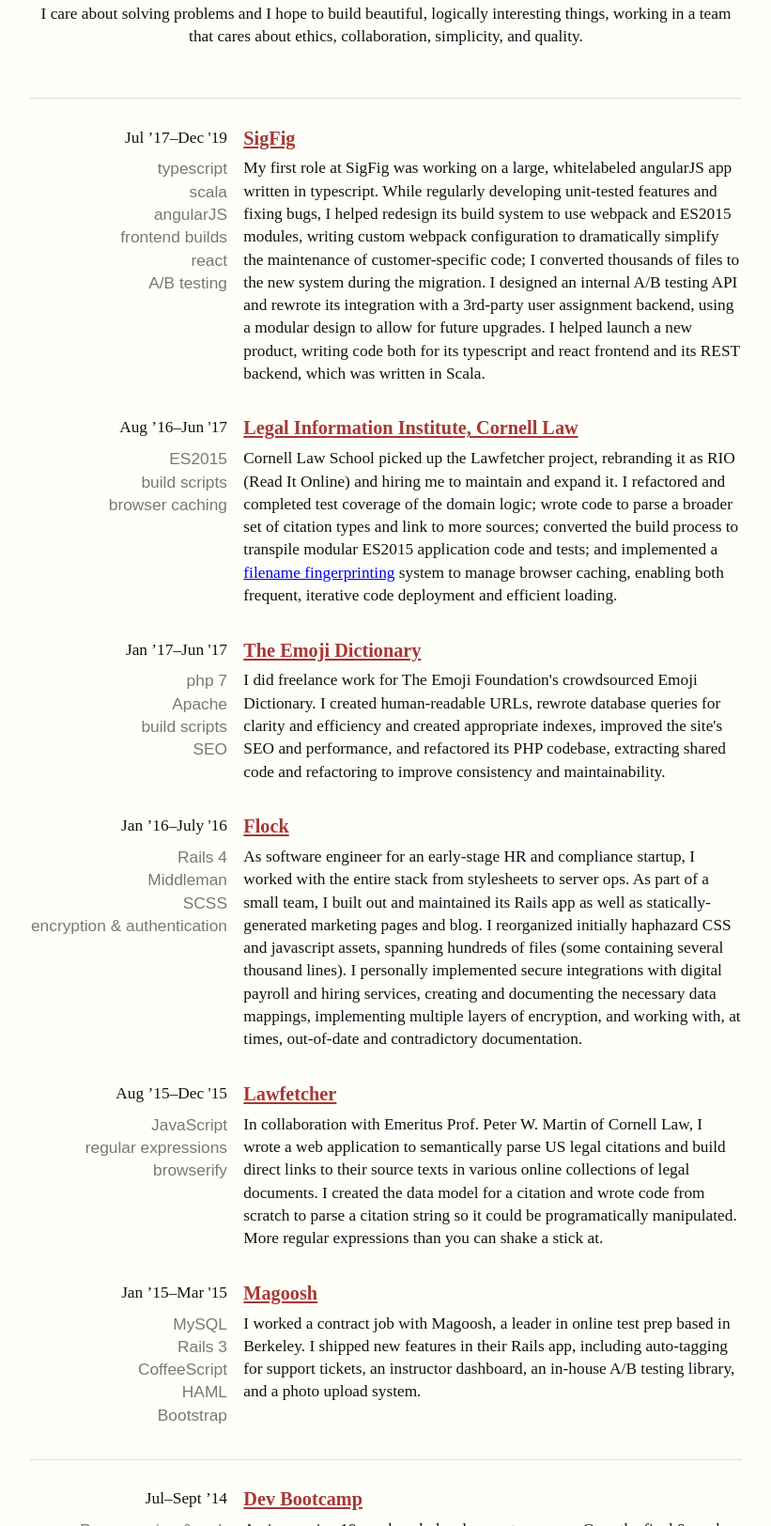
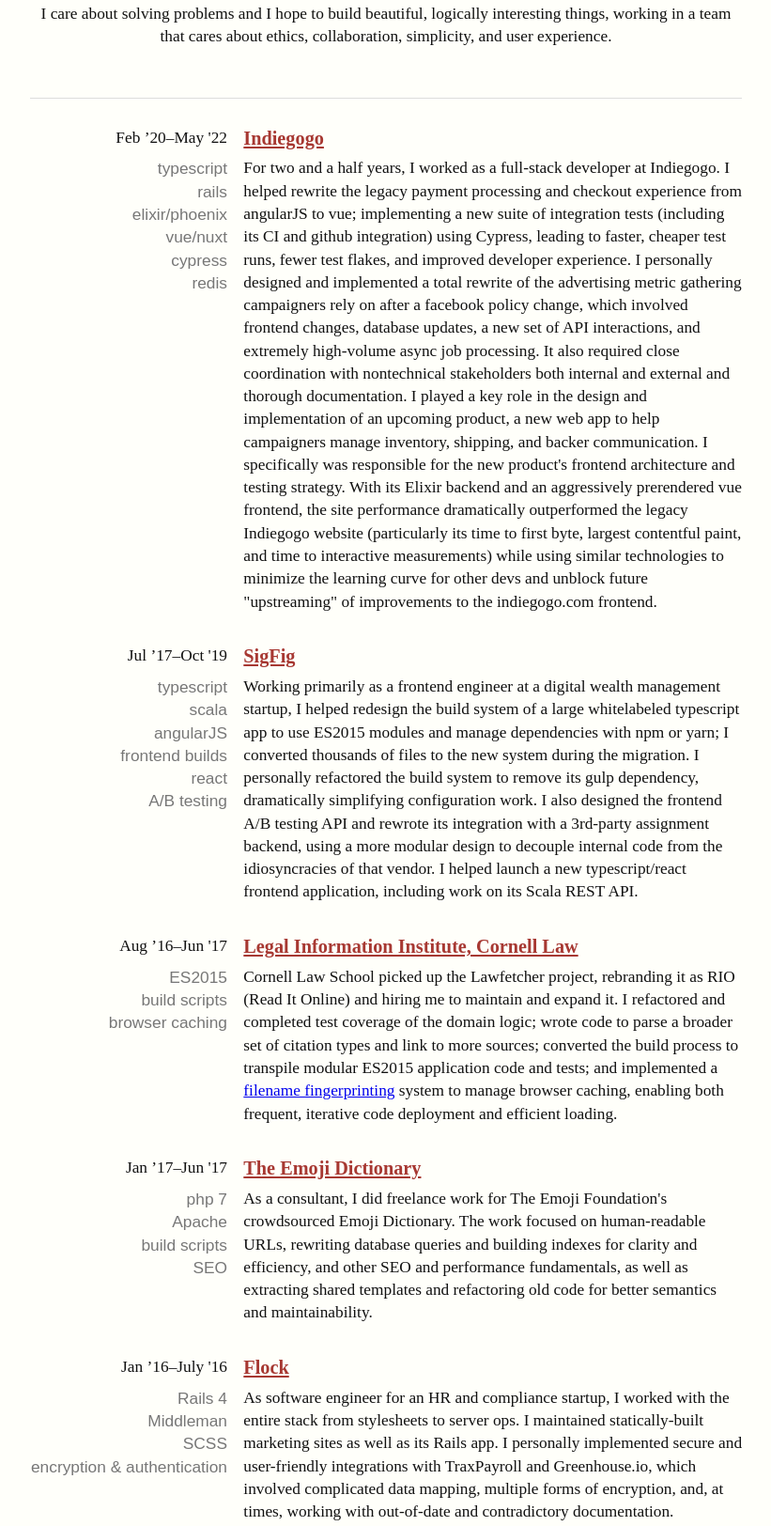
Before and after one commit to ambirdsall/resume, a Gatsby site: page / in a window 1280 px wide. Shown: the part 279-1903 px from the top of the page at 94% size, without its empty margins (229-1050 px from the left). Built offline with nearby package versions, Linux system fonts and the light colour scheme; Gatsby itself is replaced by a stand-in of ours; a web font is replaced by a local one.

Commit message:
use yarn and update resume

```diff
--- a/src/components/resume.js
+++ b/src/components/resume.js
@@ -5,9 +5,36 @@
 const Resume = () => (
   <>
     <div id="work-experience" className="block-group">
+      <Entry title="Indiegogo"
+        titleLink="https://indiegogo.com"
+        dates="Feb '20-May '22"
+        skills={[
+          "typescript",
+          "rails",
+          "elixir/phoenix",
+          "vue/nuxt",
+          "cypress",
+          "redis"
+        ]}>
+        For two and a half years, I worked as a full-stack developer at Indiegogo. I helped rewrite the
+        legacy payment processing and checkout experience from angularJS to vue; implementing a new suite of
+        integration tests (including its CI and github integration) using Cypress, leading to faster,
+        cheaper test runs, fewer test flakes, and improved developer experience. I personally designed and
+        implemented a total rewrite of the advertising metric gathering campaigners rely on after a facebook
+        policy change, which involved frontend changes, database updates, a new set of API interactions, and
+        extremely high-volume async job processing. It also required close coordination with nontechnical
+        stakeholders both internal and external and thorough documentation. I played a key role in the
+        design and implementation of an upcoming product, a new web app to help campaigners manage
+        inventory, shipping, and backer communication. I specifically was responsible for the new product's
+        frontend architecture and testing strategy. With its Elixir backend and an aggressively prerendered
+        vue frontend, the site performance dramatically outperformed the legacy Indiegogo website
+        (particularly its time to first byte, largest contentful paint, and time to interactive
+        measurements) while using similar technologies to minimize the learning curve for other devs and
+        unblock future "upstreaming" of improvements to the indiegogo.com frontend.
+      </Entry>
       <Entry title="SigFig"
         titleLink="https://sigfig.com"
-               dates="Jul '17-Dec '19"
+        dates="Jul '17-Oct '19"
         skills={[
           "typescript",
           "scala",
@@ -16,19 +43,14 @@
           "react",
           "A/B testing",
         ]}>
-
-          My first role at SigFig was working on a large, whitelabeled angularJS
-          app written in typescript. While regularly developing unit-tested
-          features and fixing bugs, I helped redesign its build system to use
-          webpack and ES2015 modules, writing custom webpack configuration to
-          dramatically simplify the maintenance of customer-specific code; I
-          converted thousands of files to the new system during the migration. I
-          designed an internal A/B testing API and rewrote its integration with
-          a 3rd-party user assignment backend, using a modular design to allow
-          for future upgrades. I helped launch a new product, writing code both
-          for its typescript and react frontend and its REST backend, which was
-          written in Scala.
-
+        Working primarily as a frontend engineer at a digital wealth management startup, I helped
+        redesign the build system of a large whitelabeled typescript app to use ES2015 modules and
+        manage dependencies with npm or yarn; I converted thousands of files to the new system during
+        the migration. I personally refactored the build system to remove its gulp dependency,
+        dramatically simplifying configuration work. I also designed the frontend A/B testing API and rewrote
+        its integration with a 3rd-party assignment backend, using a more modular design to decouple
+        internal code from the idiosyncracies of that vendor. I helped launch a new typescript/react
+        frontend application, including work on its Scala REST API.
       </Entry>
       <Entry title="Legal Information Institute, Cornell Law"
         titleLink="https://law.cornell.edu/rio"
@@ -38,17 +60,13 @@
           "build scripts",
           "browser caching",
         ]}>
-
-          Cornell Law School picked up the Lawfetcher project, rebranding it as
-          RIO (Read It Online) and hiring me to maintain and expand it. I
-          refactored and completed test coverage of the domain logic; wrote code
-          to parse a broader set of citation types and link to more sources;
-          converted the build process to transpile modular ES2015 application
-          code and tests; and implemented a <a
-          href="http://guides.rubyonrails.org/asset_pipeline.html#what-is-fingerprinting-and-why-should-i-care-questionmark">
-          filename fingerprinting</a> system to manage browser caching, enabling
-          both frequent, iterative code deployment and efficient loading.
-
+        Cornell Law School picked up the Lawfetcher project, rebranding it as RIO (Read It Online) and
+        hiring me to maintain and expand it. I refactored and completed test coverage of the
+        domain logic; wrote code to parse a broader set of citation types and link to more
+        sources; converted the build process to transpile modular ES2015 application code and
+        tests; and implemented a <a href="http://guides.rubyonrails.org/asset_pipeline.html#what-is-fingerprinting-and-why-should-i-care-questionmark">
+          filename fingerprinting</a> system to manage browser caching, enabling both frequent,
+        iterative code deployment and efficient loading.
       </Entry>
       {/* emoji dictionary */}
       <Entry title="The Emoji Dictionary" titleLink="https://emojidictionary.emojifoundation.com/"
@@ -59,14 +77,11 @@
           "build scripts",
           "SEO",
         ]}>
-
-          I did freelance work for The Emoji Foundation's crowdsourced Emoji
-          Dictionary. I created human-readable URLs, rewrote database queries
-          for clarity and efficiency and created appropriate indexes, improved
-          the site's SEO and performance, and refactored its PHP codebase,
-          extracting shared code and refactoring to improve consistency and
+        As a consultant, I did freelance work for The Emoji Foundation's crowdsourced Emoji
+        Dictionary. The work focused on human-readable URLs, rewriting database queries and
+        building indexes for clarity and efficiency, and other SEO and performance fundamentals,
+        as well as extracting shared templates and refactoring old code for better semantics and
         maintainability.
-
       </Entry>
       {/* Flock */}
       <Entry title="Flock" titleLink="www.helloflock.com"
@@ -77,18 +92,11 @@
           "SCSS",
           "encryption & authentication",
         ]}>
-
-          As software engineer for an early-stage HR and compliance startup, I
-          worked with the entire stack from stylesheets to server ops. As part
-          of a small team, I built out and maintained its Rails app as well as
-          statically-generated marketing pages and blog. I reorganized initially
-          haphazard CSS and javascript assets, spanning hundreds of files (some
-          containing several thousand lines). I personally implemented secure
-          integrations with digital payroll and hiring services, creating and
-          documenting the necessary data mappings, implementing multiple layers
-          of encryption, and working with, at times, out-of-date and
-          contradictory documentation.
-
+        As software engineer for an HR and compliance startup, I worked with the entire stack from
+        stylesheets to server ops. I maintained statically-built marketing sites as well as its
+        Rails app. I personally implemented secure and user-friendly integrations with TraxPayroll
+        and Greenhouse.io, which involved complicated data mapping, multiple forms of encryption,
+        and, at times, working with out-of-date and contradictory documentation.
       </Entry>
       {/* lawfetcher */}
       <Entry title="Lawfetcher" titleLink="http://www.access-to-law.com/lawfetcher"
@@ -99,13 +107,10 @@
           "browserify",
         ]}>
 
-          In collaboration with Emeritus Prof. Peter W. Martin of Cornell Law, I
-          wrote a web application to semantically parse US legal citations and
-          build direct links to their source texts in various online collections
-          of legal documents. I created the data model for a citation and wrote
-          code from scratch to parse a citation string so it could be
-          programatically manipulated. More regular expressions than you can
-          shake a stick at.
+        A freelance project in collaboration with Emeritus Prof. Peter W. Martin of Cornell Law. A
+        free tool for legal writing, it semantically parses US legal citations and
+        programmatically builds direct links to the full text in various free and subscription
+        services.
 
       </Entry>
       {/* magoosh */}
@@ -157,7 +162,7 @@
         B.A. in English, minor in Music.
         Received 2007 Winnifred Van Etten Award for Creative and Scholarly Excellence.
 
-          <br/><br/>
+        <br /><br />
 
         Though seemingly unrelated, my studies centered on an interest in how human expression exists within
         and is influenced by logically analyzable systems like syntax, music theory, or grammar. I have found
--- a/src/pages/index.js
+++ b/src/pages/index.js
@@ -20,9 +20,8 @@
         title="Full Stack Web Developer"
         phone="(802) 989-5647"
         email="ambirdsall@gmail.com">
-        I care about solving problems and I hope to build beautiful, logically
-        interesting things, working in a team that cares about ethics,
-        collaboration, simplicity, and quality.
+        I care about solving problems and I hope to build beautiful, logically interesting things, working in
+        a team that cares about ethics, collaboration, simplicity, and user experience.
       </Nameplate>
 
       <Resume/>
```
Also changed, not shown: 2 other files. Lines whose indentation alone changed are shown as unchanged.
